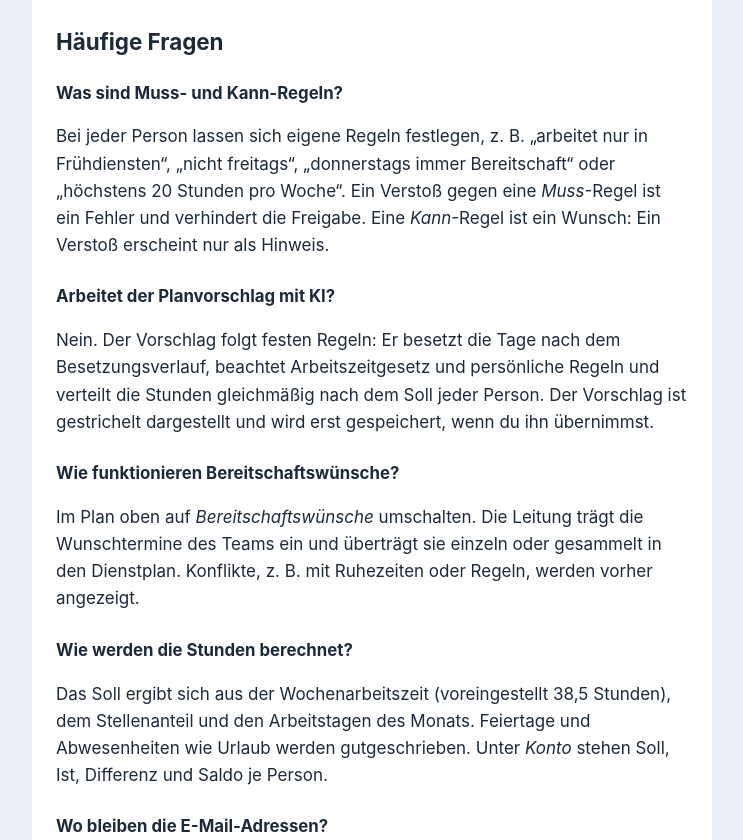
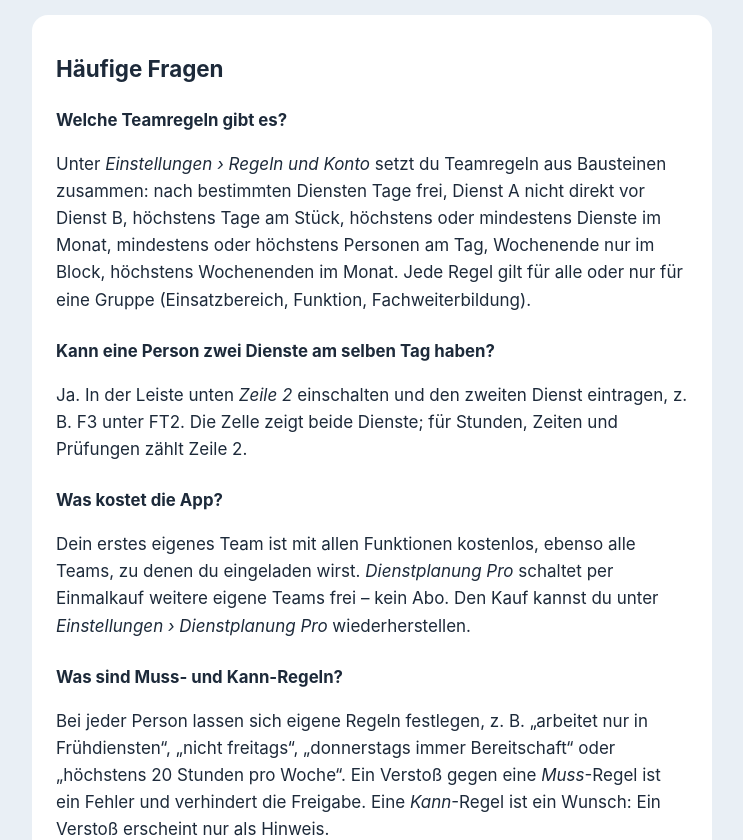
Before and after one commit to curlyrob/dienstplanung, a plain HTML site: page index.html in a window 1280 px wide. Shown: the part 1076-1916 px from the top of the page, without its empty margins (268-1011 px from the left). Drawn offline with Linux system fonts and the light colour scheme.

Commit message:
Teamregeln, zweite Dienstzeile und Pro beschreiben
Co-Authored-By: Claude Opus 5.5 <noreply@anthropic.com>

```diff
--- a/index.html
+++ b/index.html
@@ -19,7 +19,7 @@
   <section>
     <h2>So funktioniert’s</h2>
     <ol>
-      <li><strong>Team anlegen:</strong> Namen eingeben – Dienstarten und ein üblicher Besetzungsverlauf sind vorbelegt. Bundesland für Feiertage und Schulferien unter <em>Einstellungen</em> wählen.</li>
+      <li><strong>Team anlegen:</strong> Namen eingeben und eine Vorlage wählen – Station (Früh, Spät, Nacht), OP/Anästhesie oder leer. Dienstarten, Besetzung und Regeln lassen sich danach frei anpassen. Bundesland für Feiertage und Schulferien unter <em>Einstellungen</em> wählen.</li>
       <li><strong>Personen eintragen:</strong> mit Stellenanteil, Einsatzbereichen, Zeiträumen im Team und Funktionen. Bei Bedarf individuelle Regeln als Muss oder Wunsch.</li>
       <li><strong>Planen:</strong> Im Plan unten einen Dienst wählen und Tage antippen. Oder über das Menü <em>…</em> einen regelbasierten Planvorschlag erstellen und danach übernehmen oder verwerfen.</li>
       <li><strong>Prüfen:</strong> Ruhezeiten, Höchstarbeitszeit, Besetzung und persönliche Regeln werden sofort geprüft, Verstöße sind im Plan markiert.</li>
@@ -36,6 +36,15 @@
 
   <section>
     <h2>Häufige Fragen</h2>
+
+    <h3>Welche Teamregeln gibt es?</h3>
+    <p>Unter <em>Einstellungen › Regeln und Konto</em> setzt du Teamregeln aus Bausteinen zusammen: nach bestimmten Diensten Tage frei, Dienst A nicht direkt vor Dienst B, höchstens Tage am Stück, höchstens oder mindestens Dienste im Monat, mindestens oder höchstens Personen am Tag, Wochenende nur im Block, höchstens Wochenenden im Monat. Jede Regel gilt für alle oder nur für eine Gruppe (Einsatzbereich, Funktion, Fachweiterbildung).</p>
+
+    <h3>Kann eine Person zwei Dienste am selben Tag haben?</h3>
+    <p>Ja. In der Leiste unten <em>Zeile 2</em> einschalten und den zweiten Dienst eintragen, z. B. F3 unter FT2. Die Zelle zeigt beide Dienste; für Stunden, Zeiten und Prüfungen zählt Zeile 2.</p>
+
+    <h3>Was kostet die App?</h3>
+    <p>Dein erstes eigenes Team ist mit allen Funktionen kostenlos, ebenso alle Teams, zu denen du eingeladen wirst. <em>Dienstplanung Pro</em> schaltet per Einmalkauf weitere eigene Teams frei – kein Abo. Den Kauf kannst du unter <em>Einstellungen › Dienstplanung Pro</em> wiederherstellen.</p>
 
     <h3>Was sind Muss- und Kann-Regeln?</h3>
     <p>Bei jeder Person lassen sich eigene Regeln festlegen, z. B. „arbeitet nur in Frühdiensten“, „nicht freitags“, „donnerstags immer Bereitschaft“ oder „höchstens 20 Stunden pro Woche“. Ein Verstoß gegen eine <em>Muss</em>-Regel ist ein Fehler und verhindert die Freigabe. Eine <em>Kann</em>-Regel ist ein Wunsch: Ein Verstoß erscheint nur als Hinweis.</p>
```
Also changed, not shown: datenschutz.html (+1 -1 lines).
